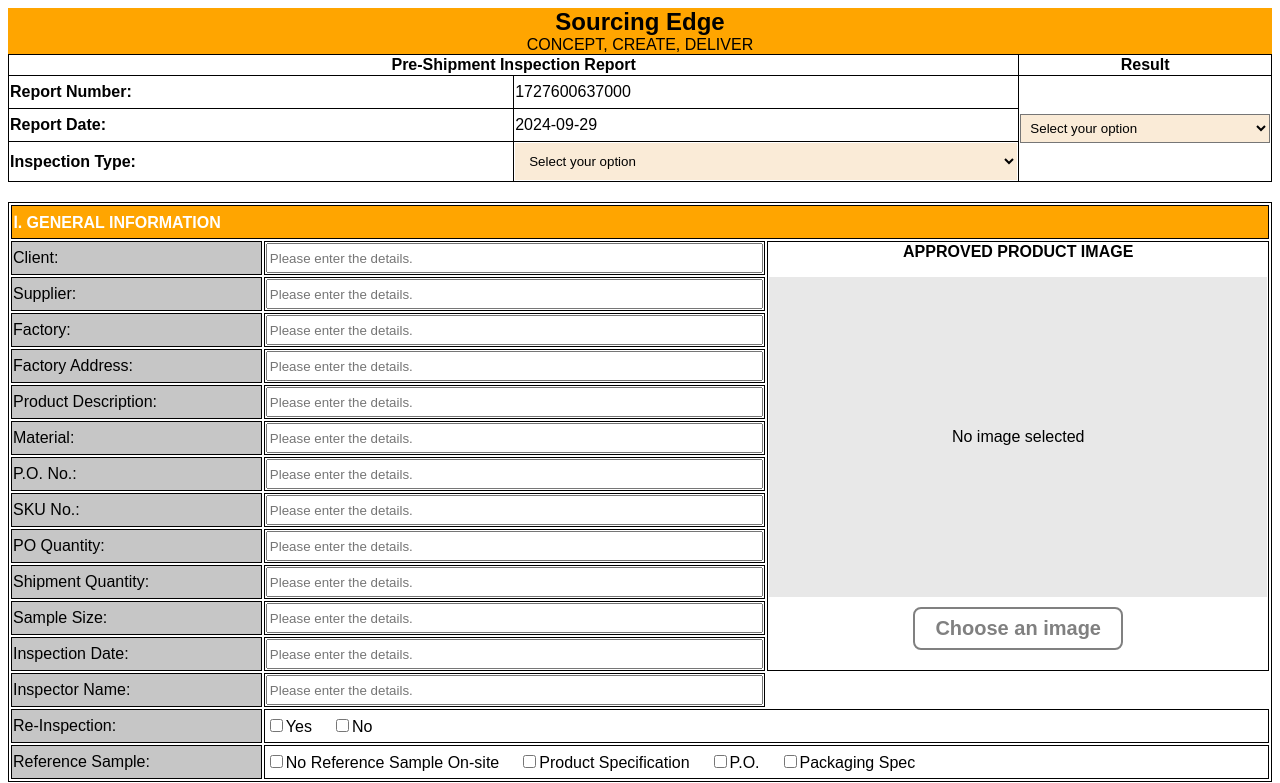
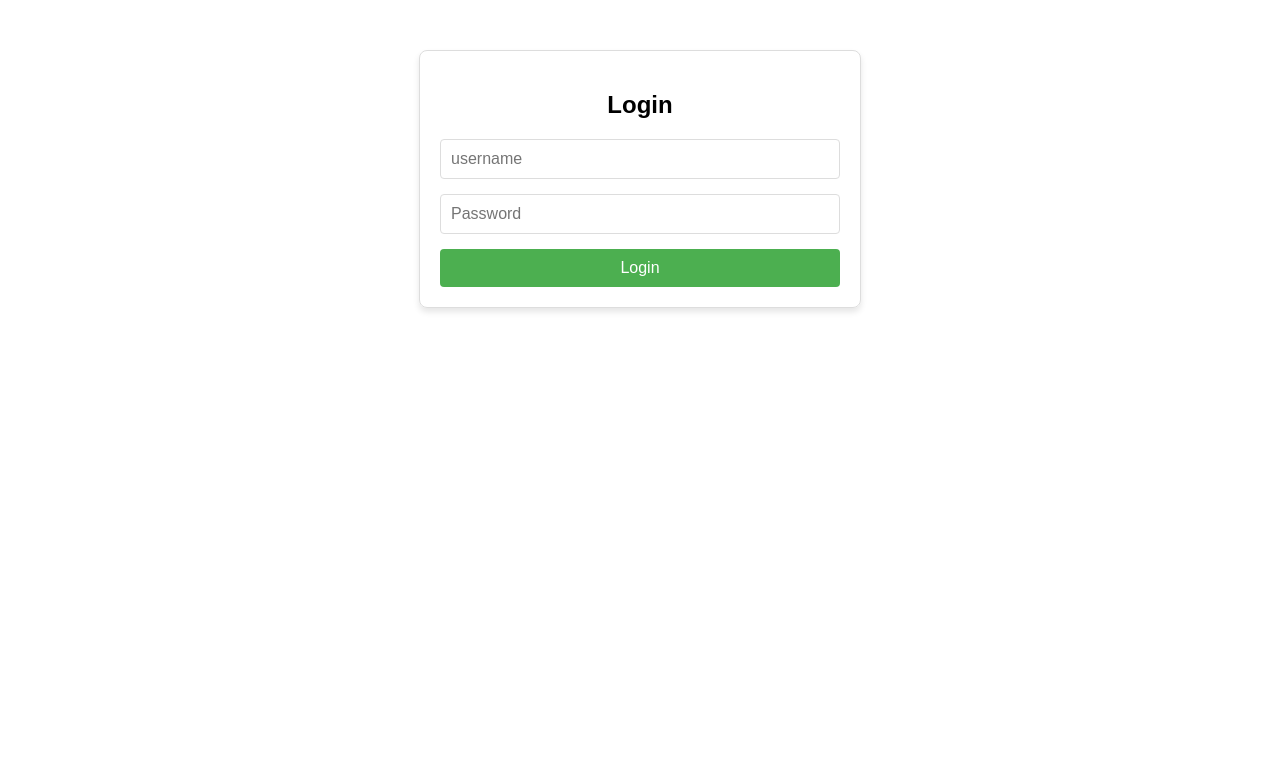
Before and after one commit to 15Vaibhav/furniture_inspection, a React (Create React App) app: page / in a window 1280 px wide. Shown: the top 783 px of the page. Built offline with nearby package versions, Linux system fonts and the light colour scheme.

Commit message:
fix: implemented login

```diff
--- a/package.json
+++ b/package.json
@@ -10,6 +10,7 @@
     "jspdf": "^2.5.2",
     "react": "^18.3.1",
     "react-dom": "^18.3.1",
+    "react-router-dom": "^7.0.1",
     "react-scripts": "^5.0.1",
     "web-vitals": "^2.1.4"
   },
--- a/src/App.jsx
+++ b/src/App.jsx
@@ -1,11 +1,25 @@
+import { BrowserRouter as Router, Routes, Route, Navigate } from "react-router-dom";
 import './App.css';
 import { Layouts } from './components/Layouts/Layout';
+import Login from "./components/Login/Login";
+import ProtectedRoute from "./components/Login/ProtectedRoute";
 
 function App() {
   return (
-    <div className="App">
-     <Layouts/>
-    </div>
+     <Router>
+     <Routes>
+       <Route path="/" element={<Login />} />
+       <Route
+          path="/home"
+          element={
+            <ProtectedRoute>
+              <Layouts />
+            </ProtectedRoute>
+          }
+        />
+               <Route path="*" element={<Navigate to="/" />} />
+     </Routes>
+   </Router>
   );
 }
 
--- a/src/components/HomePage/HomePage.jsx
+++ b/src/components/HomePage/HomePage.jsx
@@ -59,7 +59,7 @@ export const HomePage = () => {
             </div>
             <div class="upload-btn-wrapper">
               <button class="btn">Choose an image</button>
-              <input type="file" name="myfile" onChange={handleImageChange} />
+              <input type="file" capture="user" accept="image/" name="myfile" onChange={handleImageChange} />
             </div>
           </td>
         </tr>
--- a/src/components/Layouts/Layout.jsx
+++ b/src/components/Layouts/Layout.jsx
@@ -6,7 +6,7 @@ import { jsPDF } from 'jspdf';
 
 export const Layouts = () =>  {
 
-  // const [canvasCaptured, setCanvasCaptured] = useState();
+  const [canvasCaptured, setCanvasCaptured] = useState();
   const canvasRefs = useRef([]);
 
   const captureCanvas = async (route, index) => {
@@ -20,11 +20,11 @@ export const Layouts = () =>  {
     try {
       const canvas = await html2canvas(pageElement, { scale: 2 });
       canvasRefs.current[index] = canvas;
-      // setCanvasCaptured((prevState) => {
-      //   const newCaptured = [...prevState];
-      //   newCaptured[index] = true;
-      //   return newCaptured;
-      // });
+      setCanvasCaptured((prevState) => {
+        const newCaptured = [...prevState];
+        newCaptured[index] = true;
+        return newCaptured;
+      });
       console.log(`Captured canvas for ${route}`);
     } catch (err) {
       console.error(`Failed to capture canvas for ${route}:`, err);
--- /dev/null
+++ b/src/components/Login/Login.jsx
@@ -0,0 +1,87 @@
+import React, { useState } from "react";
+import { useNavigate } from "react-router-dom";
+import { users } from "../../utils/users";
+import { isValidUser } from "../../utils/utils";
+const Login = () => {
+  const [email, setEmail] = useState("");
+  const [password, setPassword] = useState("");
+  const [error, setError] = useState("");
+  const navigate = useNavigate();
+
+  // Simulated authentication (you can replace this with an API call)
+  const handleLogin = (e) => {
+    e.preventDefault();
+    console.log(isValidUser(email, password))
+    if (isValidUser(email, password)) {
+        sessionStorage.setItem('isAuthenticated', true)
+      navigate("/home"); // Redirect to Dashboard
+    } else {
+      setError("Invalid email or password!");
+    }
+  };
+
+  return (
+    <div style={styles.container}>
+      <h2>Login</h2>
+      <form onSubmit={handleLogin} style={styles.form}>
+        {error && <p style={styles.error}>{error}</p>}
+        <input
+          type="text"
+          placeholder="username"
+          value={email}
+          onChange={(e) => setEmail(e.target.value)}
+          required
+          style={styles.input}
+        />
+        <input
+          type="password"
+          placeholder="Password"
+          value={password}
+          onChange={(e) => setPassword(e.target.value)}
+          required
+          style={styles.input}
+        />
+        <button type="submit" style={styles.button}>Login</button>
+      </form>
+    </div>
+  );
+};
+
+const styles = {
+  container: {
+    width: "100%",
+    maxWidth: "400px",
+    margin: "50px auto",
+    padding: "20px",
+    border: "1px solid #ddd",
+    borderRadius: "8px",
+    boxShadow: "0 4px 6px rgba(0, 0, 0, 0.1)",
+    textAlign: "center",
+  },
+  form: {
+    display: "flex",
+    flexDirection: "column",
+    gap: "15px",
+  },
+  input: {
+    padding: "10px",
+    fontSize: "16px",
+    border: "1px solid #ddd",
+    borderRadius: "4px",
+  },
+  button: {
+    padding: "10px 20px",
+    fontSize: "16px",
+    color: "#fff",
+    backgroundColor: "#4CAF50",
+    border: "none",
+    borderRadius: "4px",
+    cursor: "pointer",
+  },
+  error: {
+    color: "red",
+    fontWeight: "bold",
+  },
+};
+
+export default Login;
--- /dev/null
+++ b/src/components/Login/ProtectedRoute.jsx
@@ -0,0 +1,10 @@
+import React from "react";
+import { Navigate } from "react-router-dom";
+
+const ProtectedRoute = ({ children }) => {
+  const isAuthenticated = sessionStorage.getItem("isAuthenticated");
+
+  return isAuthenticated ? children : <Navigate to="/" />;
+};
+
+export default ProtectedRoute;
--- /dev/null
+++ b/src/utils/users.js
@@ -0,0 +1 @@
+export const users = [{username: 'adminuser', password: 'adminuser@1234'}]
--- a/src/utils/utils.js
+++ b/src/utils/utils.js
@@ -1,3 +1,4 @@
+import { users } from "./users";
 export const getReportNumber = () => Date.now()
 
 export const getReportDate = () => {
@@ -5,3 +6,14 @@ export const getReportDate = () => {
     const formattedDate = now.toISOString().slice(0, 10);
     return formattedDate
 }
+
+
+export function isValidUser(username, password) {
+    // Use the `find` method to search for a matching user
+    const user = users.find(
+      (user) => user.username === username && user.password === password
+    );
+
+    // Return true if a matching user is found, otherwise false
+    return user ? true : false;
+  }
```
